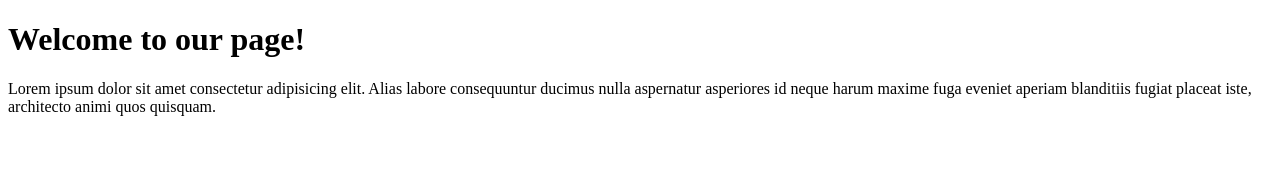
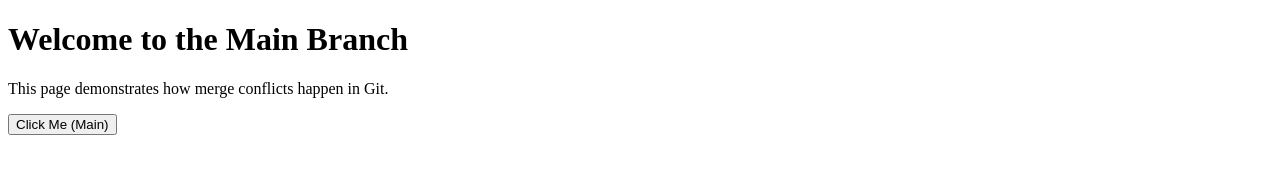
Before and after one commit to tomcowtutor/team-repo, a plain HTML site: page index.html in a window 1280 px wide. Drawn offline with Linux system fonts and the light colour scheme.

Commit message:
Add index.html

```diff
--- a/index.html
+++ b/index.html
@@ -1,12 +1,22 @@
 <!DOCTYPE html>
 <html lang="en">
 <head>
-    <meta charset="UTF-8">
-    <meta name="viewport" content="width=device-width, initial-scale=1.0">
-    <title>Team Project</title>
+  <meta charset="UTF-8" />
+  <title>Conflict Demo</title>
 </head>
 <body>
-    <h1>Welcome to our page!</h1>
-    <p>Lorem ipsum dolor sit amet consectetur adipisicing elit. Alias labore consequuntur ducimus nulla aspernatur asperiores id neque harum maxime fuga eveniet aperiam blanditiis fugiat placeat iste, architecto animi quos quisquam.</p>
+  <h1>Welcome to the Main Branch</h1>
+
+  <p>
+    This page demonstrates how merge conflicts happen in Git.
+  </p>
+
+  <button id="actionBtn">Click Me (Main)</button>
+
+  <script>
+    document.getElementById("actionBtn").addEventListener("click", () => {
+      alert("Button clicked on MAIN branch");
+    });
+  </script>
 </body>
 </html>
```
